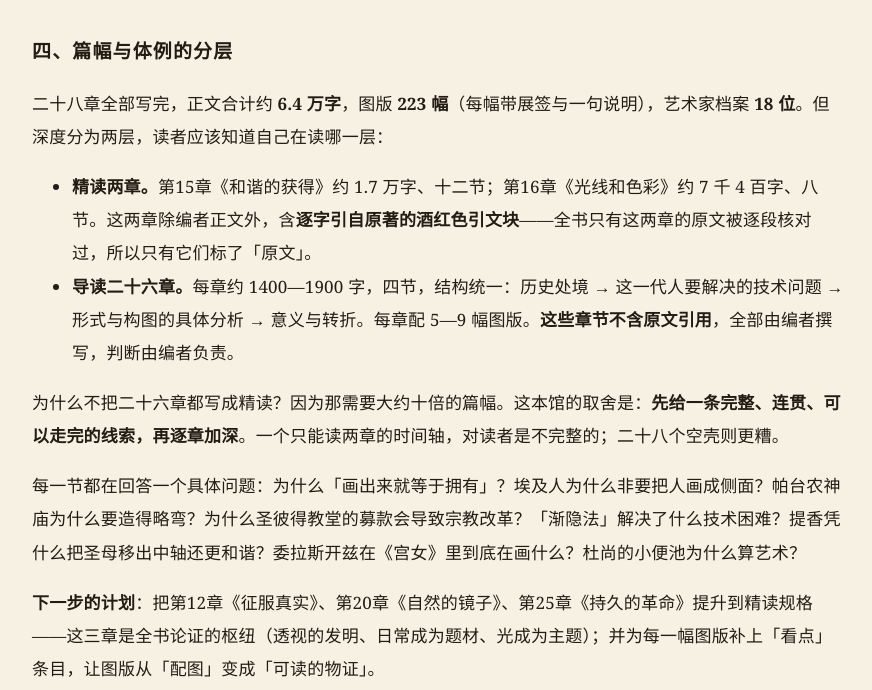
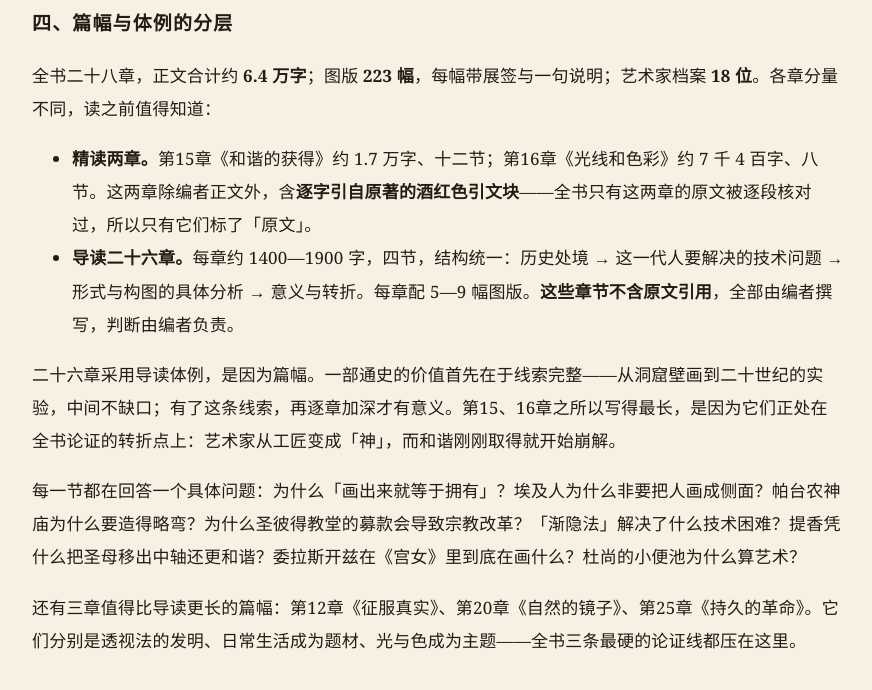
Before and after one commit to x13502239474-oss/story-of-art, a plain HTML site: page about.html in a window 1280 px wide. Shown: the part 1590-2280 px from the top of the page, without its empty margins (202-1074 px from the left). Drawn offline with Linux system fonts and the light colour scheme.

Commit message:
修正首页与说明页的文案口吻；时间轴列宽、首字裁切、重复年代等排版问题

```diff
--- a/about.html
+++ b/about.html
@@ -26,7 +26,7 @@
 
   <div class="aside-note">
     <span class="aside-note__t">关于图像来源的坦白</span>
-    本站是在离线环境中构建的，无法接入各博物馆的开放图像接口（如盖蒂、大都会、Rijksmuseum 的 IIIF 服务），因此<strong>图版用的是纸书插图，而不是高清藏品图</strong>。原书扫描的分辨率有限（多数约 640 像素宽），放大后会发虚。这是当前最明确的短板。后续的改进路径是把每一幅图替换为对应博物馆的公有领域图像，并在展签里补上藏品编号与图像许可。
+    <strong>本站图版取自纸书插图，不是博物馆藏品的高清图</strong>。原书扫描的分辨率有限（多数约 640 像素宽），放大后线条会发虚。更理想的做法，是逐幅替换为各博物馆的公有领域图像（盖蒂、大都会、Rijksmuseum 等机构已开放 IIIF 接口），并在展签中补上藏品编号与图像许可。这是本站尚未做到的部分。
   </div>
 
   <h2 style="font-size:19px;font-weight:600;letter-spacing:.06em;margin:36px 0 12px">二、这不是原著全文</h2>
@@ -41,18 +41,18 @@
 
   <h2 style="font-size:19px;font-weight:600;letter-spacing:.06em;margin:36px 0 12px">四、篇幅与体例的分层</h2>
 
-  <p>二十八章全部写完，正文合计约 <strong>6.4 万字</strong>，图版 <strong>223 幅</strong>（每幅带展签与一句说明），艺术家档案 <strong>18 位</strong>。但深度分为两层，读者应该知道自己在读哪一层：</p>
+  <p>全书二十八章，正文合计约 <strong>6.4 万字</strong>；图版 <strong>223 幅</strong>，每幅带展签与一句说明；艺术家档案 <strong>18 位</strong>。各章分量不同，读之前值得知道：</p>
 
   <ul>
     <li><strong>精读两章。</strong>第15章《和谐的获得》约 1.7 万字、十二节；第16章《光线和色彩》约 7 千 4 百字、八节。这两章除编者正文外，含<strong>逐字引自原著的酒红色引文块</strong>——全书只有这两章的原文被逐段核对过，所以只有它们标了「原文」。</li>
     <li><strong>导读二十六章。</strong>每章约 1400—1900 字，四节，结构统一：历史处境 → 这一代人要解决的技术问题 → 形式与构图的具体分析 → 意义与转折。每章配 5—9 幅图版。<strong>这些章节不含原文引用</strong>，全部由编者撰写，判断由编者负责。</li>
   </ul>
 
-  <p>为什么不把二十六章都写成精读？因为那需要大约十倍的篇幅。这本馆的取舍是：<strong>先给一条完整、连贯、可以走完的线索，再逐章加深</strong>。一个只能读两章的时间轴，对读者是不完整的；二十八个空壳则更糟。</p>
+  <p>二十六章采用导读体例，是因为篇幅。一部通史的价值首先在于线索完整——从洞窟壁画到二十世纪的实验，中间不缺口；有了这条线索，再逐章加深才有意义。第15、16章之所以写得最长，是因为它们正处在全书论证的转折点上：艺术家从工匠变成「神」，而和谐刚刚取得就开始崩解。</p>
 
   <p>每一节都在回答一个具体问题：为什么「画出来就等于拥有」？埃及人为什么非要把人画成侧面？帕台农神庙为什么要造得略弯？为什么圣彼得教堂的募款会导致宗教改革？「渐隐法」解决了什么技术困难？提香凭什么把圣母移出中轴还更和谐？委拉斯开兹在《宫女》里到底在画什么？杜尚的小便池为什么算艺术？</p>
 
-  <p><strong>下一步的计划</strong>：把第12章《征服真实》、第20章《自然的镜子》、第25章《持久的革命》提升到精读规格——这三章是全书论证的枢纽（透视的发明、日常成为题材、光成为主题）；并为每一幅图版补上「看点」条目，让图版从「配图」变成「可读的物证」。</p>
+  <p>还有三章值得比导读更长的篇幅：第12章《征服真实》、第20章《自然的镜子》、第25章《持久的革命》。它们分别是透视法的发明、日常生活成为题材、光与色成为主题——全书三条最硬的论证线都压在这里。</p>
 
   <h2 style="font-size:19px;font-weight:600;letter-spacing:.06em;margin:36px 0 12px">五、技术</h2>
 
```
